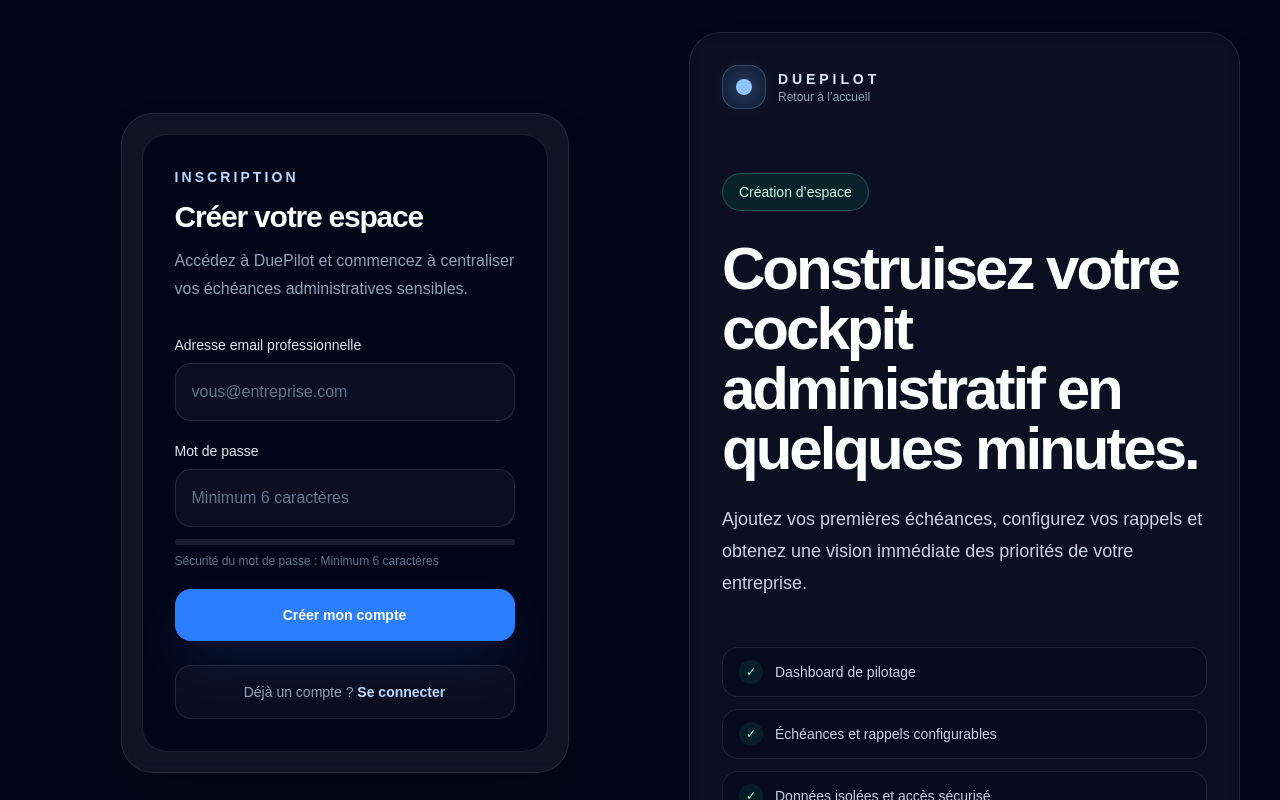
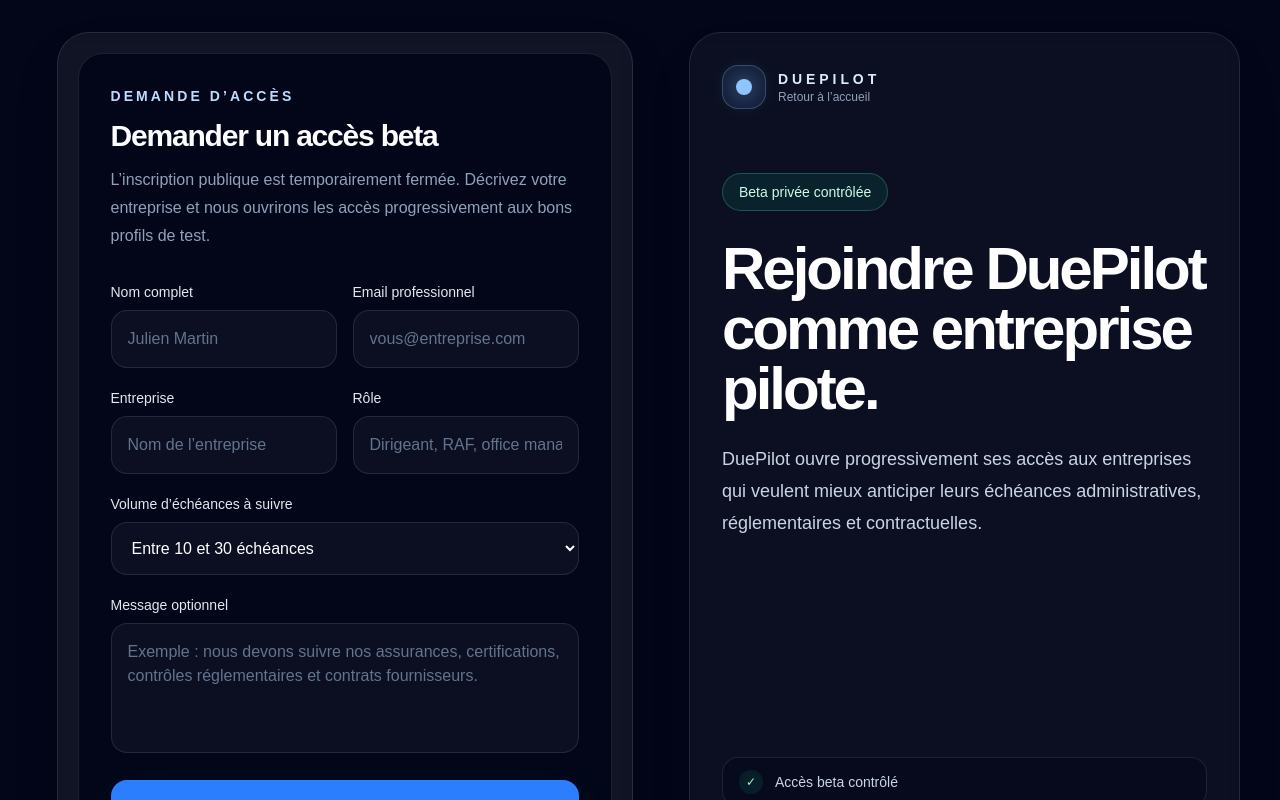
Before and after one commit to duepilotcorp/duepilot, a Next.js app: page /register in a window 1280 px wide. Shown: the top 800 px of the page. Built offline with nearby package versions, Linux system fonts and the light colour scheme; no server answers.

Commit message:
Add private beta access request

```diff
--- /dev/null
+++ b/src/app/api/beta-access/route.ts
@@ -0,0 +1,136 @@
+import { Resend } from "resend";
+
+const resend = new Resend(process.env.RESEND_API_KEY);
+
+const ACCESS_REQUEST_RECIPIENT = "duepilotcorp@gmail.com";
+
+function isValidEmail(email: string) {
+  return /^[^\s@]+@[^\s@]+\.[^\s@]+$/.test(email);
+}
+
+function sanitizeText(value: unknown, maxLength: number) {
+  return String(value ?? "")
+    .trim()
+    .replace(/\s+/g, " ")
+    .slice(0, maxLength);
+}
+
+function escapeHtml(value: string) {
+  return value
+    .replaceAll("&", "&amp;")
+    .replaceAll("<", "&lt;")
+    .replaceAll(">", "&gt;")
+    .replaceAll('"', "&quot;")
+    .replaceAll("'", "&#039;");
+}
+
+export async function POST(request: Request) {
+  if (!process.env.RESEND_API_KEY) {
+    console.error("RESEND_API_KEY is not configured.");
+
+    return Response.json(
+      { error: "Le service de demande d’accès n’est pas configuré." },
+      { status: 500 }
+    );
+  }
+
+  let body: Record<string, unknown>;
+
+  try {
+    body = await request.json();
+  } catch {
+    return Response.json(
+      { error: "La demande envoyée est invalide." },
+      { status: 400 }
+    );
+  }
+
+  const website = sanitizeText(body.website, 120);
+
+  if (website) {
+    return Response.json({ success: true });
+  }
+
+  const fullName = sanitizeText(body.fullName, 120);
+  const email = sanitizeText(body.email, 160).toLowerCase();
+  const company = sanitizeText(body.company, 140);
+  const role = sanitizeText(body.role, 120);
+  const deadlineVolume = sanitizeText(body.deadlineVolume, 80);
+  const message = sanitizeText(body.message, 800);
+
+  if (!fullName || !email || !company || !role || !deadlineVolume) {
+    return Response.json(
+      { error: "Complétez les champs obligatoires pour envoyer la demande." },
+      { status: 400 }
+    );
+  }
+
+  if (!isValidEmail(email)) {
+    return Response.json(
+      { error: "L’adresse email renseignée ne semble pas valide." },
+      { status: 400 }
+    );
+  }
+
+  const safeFullName = escapeHtml(fullName);
+  const safeEmail = escapeHtml(email);
+  const safeCompany = escapeHtml(company);
+  const safeRole = escapeHtml(role);
+  const safeDeadlineVolume = escapeHtml(deadlineVolume);
+  const safeMessage = escapeHtml(message || "Aucun message complémentaire.");
+
+  const { error } = await resend.emails.send({
+    from: "DuePilot <onboarding@resend.dev>",
+    to: ACCESS_REQUEST_RECIPIENT,
+    subject: `Nouvelle demande d’accès beta DuePilot — ${company}`,
+    html: `
+      <div style="font-family: Arial, sans-serif; color: #0f172a; line-height: 1.6;">
+        <h1 style="margin: 0 0 16px; font-size: 24px;">Nouvelle demande d’accès beta</h1>
+
+        <p>Une entreprise souhaite rejoindre la beta privée DuePilot.</p>
+
+        <table style="border-collapse: collapse; width: 100%; max-width: 640px; margin-top: 24px;">
+          <tr>
+            <td style="border: 1px solid #e2e8f0; padding: 12px; font-weight: 700;">Nom</td>
+            <td style="border: 1px solid #e2e8f0; padding: 12px;">${safeFullName}</td>
+          </tr>
+          <tr>
+            <td style="border: 1px solid #e2e8f0; padding: 12px; font-weight: 700;">Email</td>
+            <td style="border: 1px solid #e2e8f0; padding: 12px;">${safeEmail}</td>
+          </tr>
+          <tr>
+            <td style="border: 1px solid #e2e8f0; padding: 12px; font-weight: 700;">Entreprise</td>
+            <td style="border: 1px solid #e2e8f0; padding: 12px;">${safeCompany}</td>
+          </tr>
+          <tr>
+            <td style="border: 1px solid #e2e8f0; padding: 12px; font-weight: 700;">Rôle</td>
+            <td style="border: 1px solid #e2e8f0; padding: 12px;">${safeRole}</td>
+          </tr>
+          <tr>
+            <td style="border: 1px solid #e2e8f0; padding: 12px; font-weight: 700;">Volume estimé</td>
+            <td style="border: 1px solid #e2e8f0; padding: 12px;">${safeDeadlineVolume}</td>
+          </tr>
+          <tr>
+            <td style="border: 1px solid #e2e8f0; padding: 12px; font-weight: 700;">Message</td>
+            <td style="border: 1px solid #e2e8f0; padding: 12px;">${safeMessage}</td>
+          </tr>
+        </table>
+
+        <p style="margin-top: 24px; color: #475569;">
+          Pour ouvrir l’accès, inviter manuellement l’utilisateur depuis Supabase Auth.
+        </p>
+      </div>
+    `,
+  });
+
+  if (error) {
+    console.error(error);
+
+    return Response.json(
+      { error: "Impossible d’envoyer la demande pour le moment." },
+      { status: 500 }
+    );
+  }
+
+  return Response.json({ success: true });
+}
--- a/src/app/login/page.tsx
+++ b/src/app/login/page.tsx
@@ -189,12 +189,12 @@
               </form>
 
               <div className="mt-6 rounded-2xl border border-white/10 bg-white/[0.03] px-4 py-4 text-center text-sm text-slate-400">
-                Pas encore de compte ?{" "}
+                Pas encore d’accès ?{" "}
                 <Link
                   href="/register"
                   className="font-semibold text-blue-200 transition hover:text-blue-100"
                 >
-                  Créer un espace DuePilot
+                  Demander un accès beta
                 </Link>
               </div>
             </div>
--- a/src/app/page.tsx
+++ b/src/app/page.tsx
@@ -98,7 +98,7 @@
               href="/register"
               className="rounded-full bg-white px-4 py-2 text-sm font-semibold text-slate-950 shadow-2xl shadow-blue-950/20 transition hover:-translate-y-0.5 hover:bg-blue-50"
             >
-              Créer un compte
+              Demander un accès beta
             </Link>
           </div>
         </div>
@@ -129,7 +129,7 @@
                 href="/register"
                 className="inline-flex items-center justify-center rounded-2xl bg-blue-500 px-6 py-4 text-sm font-semibold text-white shadow-2xl shadow-blue-500/25 transition hover:-translate-y-0.5 hover:bg-blue-400"
               >
-                Démarrer la beta privée
+                Demander un accès beta
               </Link>
               <Link
                 href="/login"
@@ -350,7 +350,7 @@
               href="/register"
               className="rounded-2xl bg-blue-500 px-5 py-3 text-center text-sm font-semibold text-white transition hover:bg-blue-400"
             >
-              Créer un compte
+              Demander un accès beta
             </Link>
             <Link
               href="/login"
--- a/src/app/register/page.tsx
+++ b/src/app/register/page.tsx
@@ -1,77 +1,45 @@
 "use client";
 
 import Link from "next/link";
-import { useRouter } from "next/navigation";
-import { FormEvent, useMemo, useState } from "react";
-import { createClient } from "@/lib/supabase/client";
+import { FormEvent, useState } from "react";
 
 const benefits = [
-  "Dashboard de pilotage",
-  "Échéances et rappels configurables",
-  "Données isolées et accès sécurisé",
+  "Accès beta contrôlé",
+  "Accompagnement sur les premières échéances",
+  "Ouverture progressive aux entreprises pilotes",
 ];
 
-function getPasswordStrength(password: string) {
-  if (!password) {
-    return {
-      label: "Minimum 6 caractères",
-      className: "bg-slate-700",
-      widthClassName: "w-0",
-    };
+const volumes = [
+  "Moins de 10 échéances",
+  "Entre 10 et 30 échéances",
+  "Entre 30 et 100 échéances",
+  "Plus de 100 échéances",
+  "Je ne sais pas encore",
+];
+
+function getFriendlyRequestError(status: number, fallback: string) {
+  if (status === 400) {
+    return fallback || "Vérifiez les informations renseignées avant d’envoyer la demande.";
   }
 
-  if (password.length < 6) {
-    return {
-      label: "Trop court",
-      className: "bg-red-400",
-      widthClassName: "w-1/3",
-    };
+  if (status === 500) {
+    return "La demande n’a pas pu être envoyée pour le moment. Réessayez dans quelques instants.";
   }
 
-  if (password.length < 10) {
-    return {
-      label: "Correct",
-      className: "bg-yellow-300",
-      widthClassName: "w-2/3",
-    };
-  }
-
-  return {
-    label: "Solide",
-    className: "bg-emerald-300",
-    widthClassName: "w-full",
-  };
-}
-
-function getFriendlySignUpError(message: string) {
-  const normalizedMessage = message.toLowerCase();
-
-  if (normalizedMessage.includes("already") || normalizedMessage.includes("registered")) {
-    return "Un compte existe peut-être déjà avec cette adresse email. Essayez de vous connecter.";
-  }
-
-  if (normalizedMessage.includes("password")) {
-    return "Le mot de passe ne respecte pas les règles demandées.";
-  }
-
-  if (normalizedMessage.includes("email")) {
-    return "L’adresse email renseignée ne semble pas valide.";
-  }
-
-  return "Impossible de créer le compte pour le moment. Réessayez dans quelques instants.";
+  return fallback || "Impossible d’envoyer la demande pour le moment.";
 }
 
 export default function RegisterPage() {
-  const router = useRouter();
-  const supabase = useMemo(() => createClient(), []);
-
+  const [fullName, setFullName] = useState("");
   const [email, setEmail] = useState("");
-  const [password, setPassword] = useState("");
+  const [company, setCompany] = useState("");
+  const [role, setRole] = useState("");
+  const [deadlineVolume, setDeadlineVolume] = useState(volumes[1]);
+  const [message, setMessage] = useState("");
+  const [website, setWebsite] = useState("");
   const [isLoading, setIsLoading] = useState(false);
   const [errorMessage, setErrorMessage] = useState("");
   const [successMessage, setSuccessMessage] = useState("");
-
-  const passwordStrength = getPasswordStrength(password);
 
   const handleSubmit = async (e: FormEvent<HTMLFormElement>) => {
     e.preventDefault();
@@ -81,42 +49,55 @@
     setErrorMessage("");
     setSuccessMessage("");
 
-    if (!email.trim() || !password) {
-      setErrorMessage("Renseignez votre email et choisissez un mot de passe.");
-      return;
-    }
-
-    if (password.length < 6) {
-      setErrorMessage("Le mot de passe doit contenir au moins 6 caractères.");
+    if (!fullName.trim() || !email.trim() || !company.trim() || !role.trim()) {
+      setErrorMessage("Complétez les champs obligatoires pour demander un accès beta.");
       return;
     }
 
     setIsLoading(true);
 
-    const { data, error } = await supabase.auth.signUp({
-      email: email.trim(),
-      password,
-      options: {
-        emailRedirectTo: `${window.location.origin}/auth/callback?next=/dashboard`,
+    try {
+      const response = await fetch("/api/beta-access", {
+        method: "POST",
+        headers: {
+          "Content-Type": "application/json",
         },
+        body: JSON.stringify({
+          fullName,
+          email,
+          company,
+          role,
+          deadlineVolume,
+          message,
+          website,
+        }),
       });
 
-    if (error) {
-      setErrorMessage(getFriendlySignUpError(error.message));
+      const result = (await response.json().catch(() => ({}))) as {
+        error?: string;
+      };
+
+      if (!response.ok) {
+        setErrorMessage(getFriendlyRequestError(response.status, result.error ?? ""));
         setIsLoading(false);
         return;
       }
 
-    if (data.session) {
-      router.replace("/dashboard");
-      router.refresh();
-      return;
+      setSuccessMessage(
+        "Demande envoyée. Nous reviendrons vers vous par email si votre entreprise correspond à la beta privée."
+      );
+      setFullName("");
+      setEmail("");
+      setCompany("");
+      setRole("");
+      setDeadlineVolume(volumes[1]);
+      setMessage("");
+      setWebsite("");
+    } catch {
+      setErrorMessage("Connexion impossible. Vérifiez votre réseau puis réessayez.");
+    } finally {
+      setIsLoading(false);
     }
-
-    setSuccessMessage(
-      "Compte créé. Vérifiez votre boîte mail pour confirmer votre inscription."
-    );
-    setIsLoading(false);
   };
 
   return (
@@ -142,14 +123,15 @@
 
             <div className="mt-16 max-w-xl">
               <p className="inline-flex rounded-full border border-emerald-300/25 bg-emerald-400/10 px-4 py-2 text-sm font-medium text-emerald-100">
-                Création d’espace
+                Beta privée contrôlée
               </p>
               <h1 className="mt-7 text-4xl font-semibold tracking-[-0.05em] sm:text-5xl lg:text-6xl">
-                Construisez votre cockpit administratif en quelques minutes.
+                Rejoindre DuePilot comme entreprise pilote.
               </h1>
               <p className="mt-6 text-lg leading-8 text-slate-300">
-                Ajoutez vos premières échéances, configurez vos rappels et
-                obtenez une vision immédiate des priorités de votre entreprise.
+                DuePilot ouvre progressivement ses accès aux entreprises qui
+                veulent mieux anticiper leurs échéances administratives,
+                réglementaires et contractuelles.
               </p>
             </div>
           </div>
@@ -170,28 +152,61 @@
         </aside>
 
         <div className="flex items-center justify-center py-10 lg:py-0">
-          <div className="w-full max-w-md rounded-[2rem] border border-white/10 bg-white/[0.06] p-5 shadow-2xl shadow-black/30 backdrop-blur">
+          <div className="w-full max-w-xl rounded-[2rem] border border-white/10 bg-white/[0.06] p-5 shadow-2xl shadow-black/30 backdrop-blur">
             <div className="rounded-[1.55rem] border border-white/10 bg-slate-950/90 p-6 sm:p-8">
               <div>
                 <p className="text-sm font-semibold uppercase tracking-[0.22em] text-blue-200">
-                  Inscription
+                  Demande d’accès
                 </p>
                 <h2 className="mt-3 text-3xl font-semibold tracking-[-0.04em]">
-                  Créer votre espace
+                  Demander un accès beta
                 </h2>
                 <p className="mt-3 leading-7 text-slate-400">
-                  Accédez à DuePilot et commencez à centraliser vos échéances
-                  administratives sensibles.
+                  L’inscription publique est temporairement fermée. Décrivez votre
+                  entreprise et nous ouvrirons les accès progressivement aux bons
+                  profils de test.
                 </p>
               </div>
 
               <form onSubmit={handleSubmit} className="mt-8 space-y-5">
+                <div className="hidden" aria-hidden="true">
+                  <label htmlFor="website">Site web</label>
+                  <input
+                    id="website"
+                    type="text"
+                    tabIndex={-1}
+                    autoComplete="off"
+                    value={website}
+                    onChange={(e) => setWebsite(e.target.value)}
+                  />
+                </div>
+
+                <div className="grid gap-4 sm:grid-cols-2">
+                  <div>
+                    <label
+                      htmlFor="fullName"
+                      className="mb-2 block text-sm font-medium text-slate-200"
+                    >
+                      Nom complet
+                    </label>
+                    <input
+                      id="fullName"
+                      type="text"
+                      placeholder="Julien Martin"
+                      value={fullName}
+                      onChange={(e) => setFullName(e.target.value)}
+                      autoComplete="name"
+                      disabled={isLoading}
+                      className="w-full rounded-2xl border border-white/10 bg-white/[0.04] px-4 py-4 text-white outline-none transition placeholder:text-slate-500 focus:border-blue-400/70 focus:bg-white/[0.07] disabled:cursor-not-allowed disabled:opacity-60"
+                    />
+                  </div>
+
                   <div>
                     <label
                       htmlFor="email"
                       className="mb-2 block text-sm font-medium text-slate-200"
                     >
-                    Adresse email professionnelle
+                      Email professionnel
                     </label>
                     <input
                       id="email"
@@ -204,34 +219,86 @@
                       className="w-full rounded-2xl border border-white/10 bg-white/[0.04] px-4 py-4 text-white outline-none transition placeholder:text-slate-500 focus:border-blue-400/70 focus:bg-white/[0.07] disabled:cursor-not-allowed disabled:opacity-60"
                     />
                   </div>
+                </div>
+
+                <div className="grid gap-4 sm:grid-cols-2">
+                  <div>
+                    <label
+                      htmlFor="company"
+                      className="mb-2 block text-sm font-medium text-slate-200"
+                    >
+                      Entreprise
+                    </label>
+                    <input
+                      id="company"
+                      type="text"
+                      placeholder="Nom de l’entreprise"
+                      value={company}
+                      onChange={(e) => setCompany(e.target.value)}
+                      autoComplete="organization"
+                      disabled={isLoading}
+                      className="w-full rounded-2xl border border-white/10 bg-white/[0.04] px-4 py-4 text-white outline-none transition placeholder:text-slate-500 focus:border-blue-400/70 focus:bg-white/[0.07] disabled:cursor-not-allowed disabled:opacity-60"
+                    />
+                  </div>
 
                   <div>
                     <label
-                    htmlFor="password"
+                      htmlFor="role"
                       className="mb-2 block text-sm font-medium text-slate-200"
                     >
-                    Mot de passe
+                      Rôle
                     </label>
                     <input
-                    id="password"
-                    type="password"
-                    placeholder="Minimum 6 caractères"
-                    value={password}
-                    onChange={(e) => setPassword(e.target.value)}
-                    autoComplete="new-password"
+                      id="role"
+                      type="text"
+                      placeholder="Dirigeant, RAF, office manager..."
+                      value={role}
+                      onChange={(e) => setRole(e.target.value)}
+                      autoComplete="organization-title"
                       disabled={isLoading}
                       className="w-full rounded-2xl border border-white/10 bg-white/[0.04] px-4 py-4 text-white outline-none transition placeholder:text-slate-500 focus:border-blue-400/70 focus:bg-white/[0.07] disabled:cursor-not-allowed disabled:opacity-60"
                     />
-                  <div className="mt-3">
-                    <div className="h-1.5 overflow-hidden rounded-full bg-white/10">
-                      <div
-                        className={`h-full rounded-full transition-all ${passwordStrength.widthClassName} ${passwordStrength.className}`}
+                  </div>
+                </div>
+
+                <div>
+                  <label
+                    htmlFor="deadlineVolume"
+                    className="mb-2 block text-sm font-medium text-slate-200"
+                  >
+                    Volume d’échéances à suivre
+                  </label>
+                  <select
+                    id="deadlineVolume"
+                    value={deadlineVolume}
+                    onChange={(e) => setDeadlineVolume(e.target.value)}
+                    disabled={isLoading}
+                    className="w-full rounded-2xl border border-white/10 bg-white/[0.04] px-4 py-4 text-white outline-none transition focus:border-blue-400/70 focus:bg-white/[0.07] disabled:cursor-not-allowed disabled:opacity-60"
+                  >
+                    {volumes.map((item) => (
+                      <option key={item} value={item} className="bg-slate-950 text-white">
+                        {item}
+                      </option>
+                    ))}
+                  </select>
+                </div>
+
+                <div>
+                  <label
+                    htmlFor="message"
+                    className="mb-2 block text-sm font-medium text-slate-200"
+                  >
+                    Message optionnel
+                  </label>
+                  <textarea
+                    id="message"
+                    rows={4}
+                    placeholder="Exemple : nous devons suivre nos assurances, certifications, contrôles réglementaires et contrats fournisseurs."
+                    value={message}
+                    onChange={(e) => setMessage(e.target.value)}
+                    disabled={isLoading}
+                    className="w-full resize-none rounded-2xl border border-white/10 bg-white/[0.04] px-4 py-4 text-white outline-none transition placeholder:text-slate-500 focus:border-blue-400/70 focus:bg-white/[0.07] disabled:cursor-not-allowed disabled:opacity-60"
                   />
-                    </div>
-                    <p className="mt-2 text-xs text-slate-500">
-                      Sécurité du mot de passe : {passwordStrength.label}
-                    </p>
-                  </div>
                 </div>
 
                 {errorMessage && (
@@ -251,12 +318,12 @@
                   disabled={isLoading}
                   className="w-full rounded-2xl bg-blue-500 px-6 py-4 text-sm font-semibold text-white shadow-2xl shadow-blue-500/20 transition hover:-translate-y-0.5 hover:bg-blue-400 disabled:cursor-not-allowed disabled:translate-y-0 disabled:bg-blue-500/50 disabled:shadow-none"
                 >
-                  {isLoading ? "Création en cours..." : "Créer mon compte"}
+                  {isLoading ? "Envoi de la demande..." : "Demander un accès beta"}
                 </button>
               </form>
 
               <div className="mt-6 rounded-2xl border border-white/10 bg-white/[0.03] px-4 py-4 text-center text-sm text-slate-400">
-                Déjà un compte ?{" "}
+                Vous avez déjà un accès ?{" "}
                 <Link
                   href="/login"
                   className="font-semibold text-blue-200 transition hover:text-blue-100"
```
Lines whose indentation alone changed are shown as unchanged.
